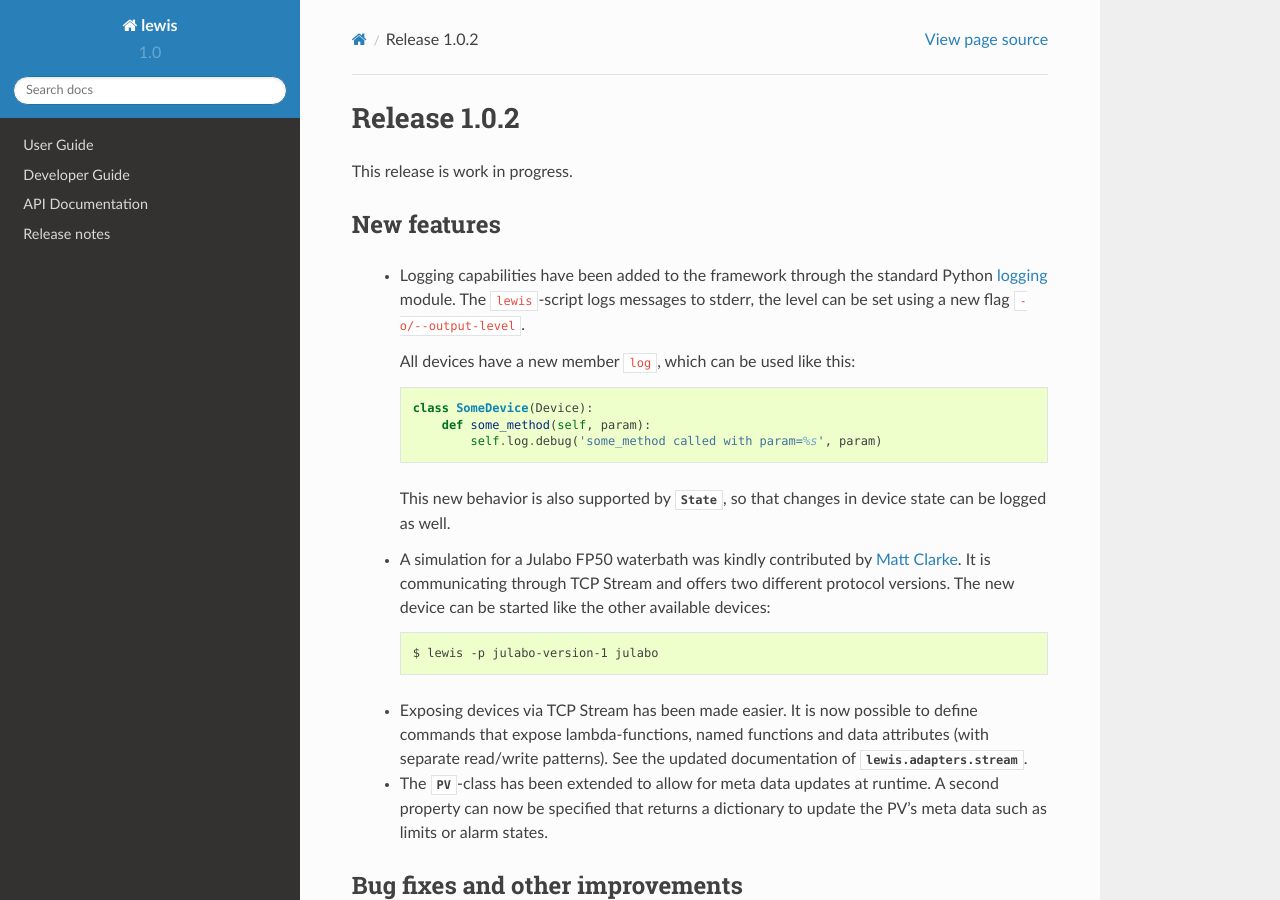
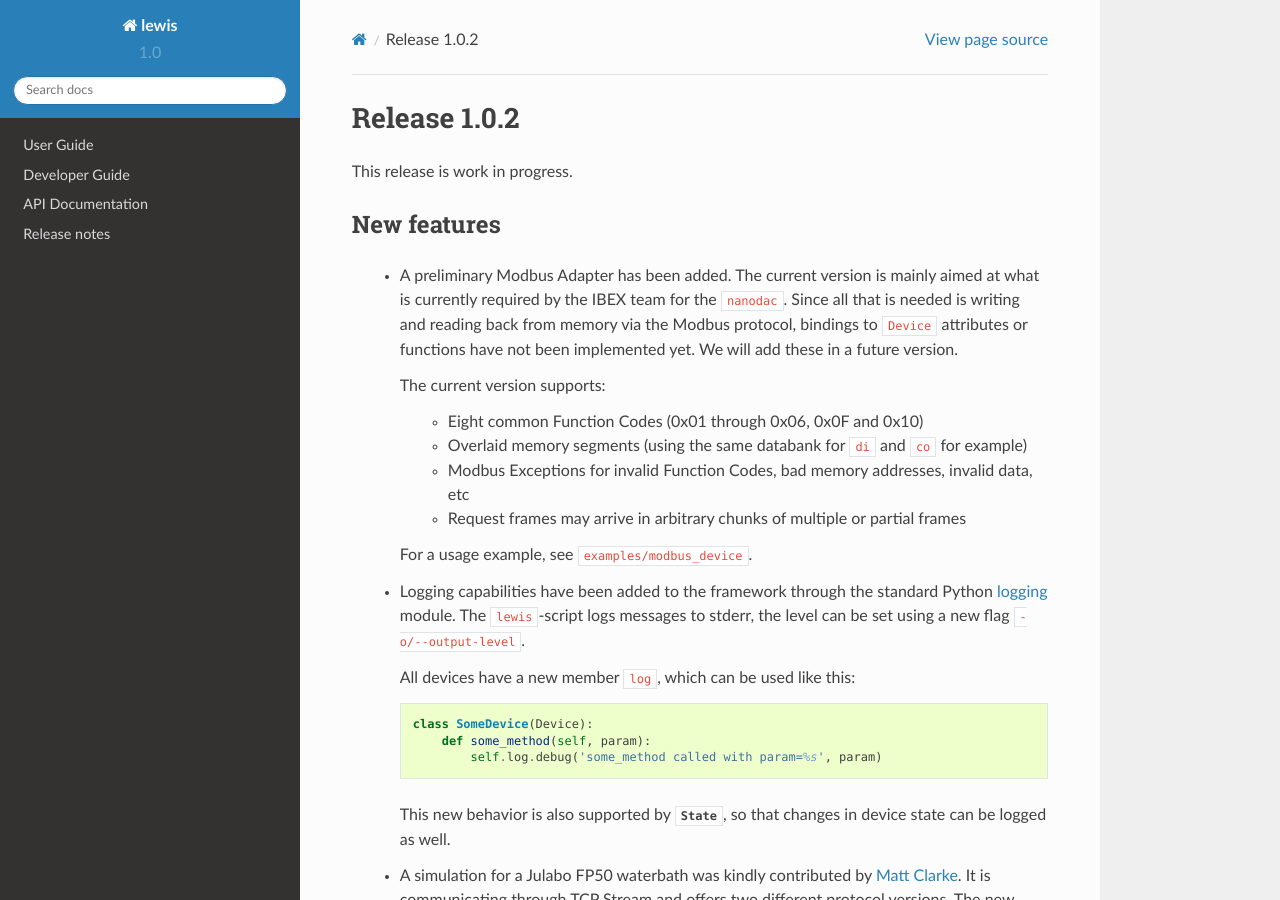
Before and after one commit to ISISComputingGroup/lewis-ess, a Sphinx documentation site: the page built from docs/release_notes/release_1_0_2.rst, in a window 1280 px wide and 900 px high. Built offline with Sphinx 7.4.7 and the Read the Docs theme 2.0.0, drawn with Linux system fonts in a browser that asks for light colours; formulas are drawn with MathJax 3.

Commit message:
Added release note entry

```diff
--- a/docs/release_notes/release_1_0_2.rst
+++ b/docs/release_notes/release_1_0_2.rst
@@ -7,6 +7,20 @@ This release is work in progress.
 
 New features
 ------------
+ - A preliminary Modbus Adapter has been added. The current version is mainly aimed at what is
+   currently required by the IBEX team for the ``nanodac``. Since all that is needed is writing
+   and reading back from memory via the Modbus protocol, bindings to ``Device`` attributes or
+   functions have not been implemented yet. We will add these in a future version.
+
+   The current version supports:
+
+    - Eight common Function Codes (0x01 through 0x06, 0x0F and 0x10)
+    - Overlaid memory segments (using the same databank for ``di`` and ``co`` for example)
+    - Modbus Exceptions for invalid Function Codes, bad memory addresses, invalid data, etc
+    - Request frames may arrive in arbitrary chunks of multiple or partial frames
+
+   For a usage example, see ``examples/modbus_device``.
+
  - Logging capabilities have been added to the framework through the standard Python `logging`_
    module. The ``lewis``-script logs messages to stderr, the level can be set using a new flag
    ``-o/--output-level``.
```
